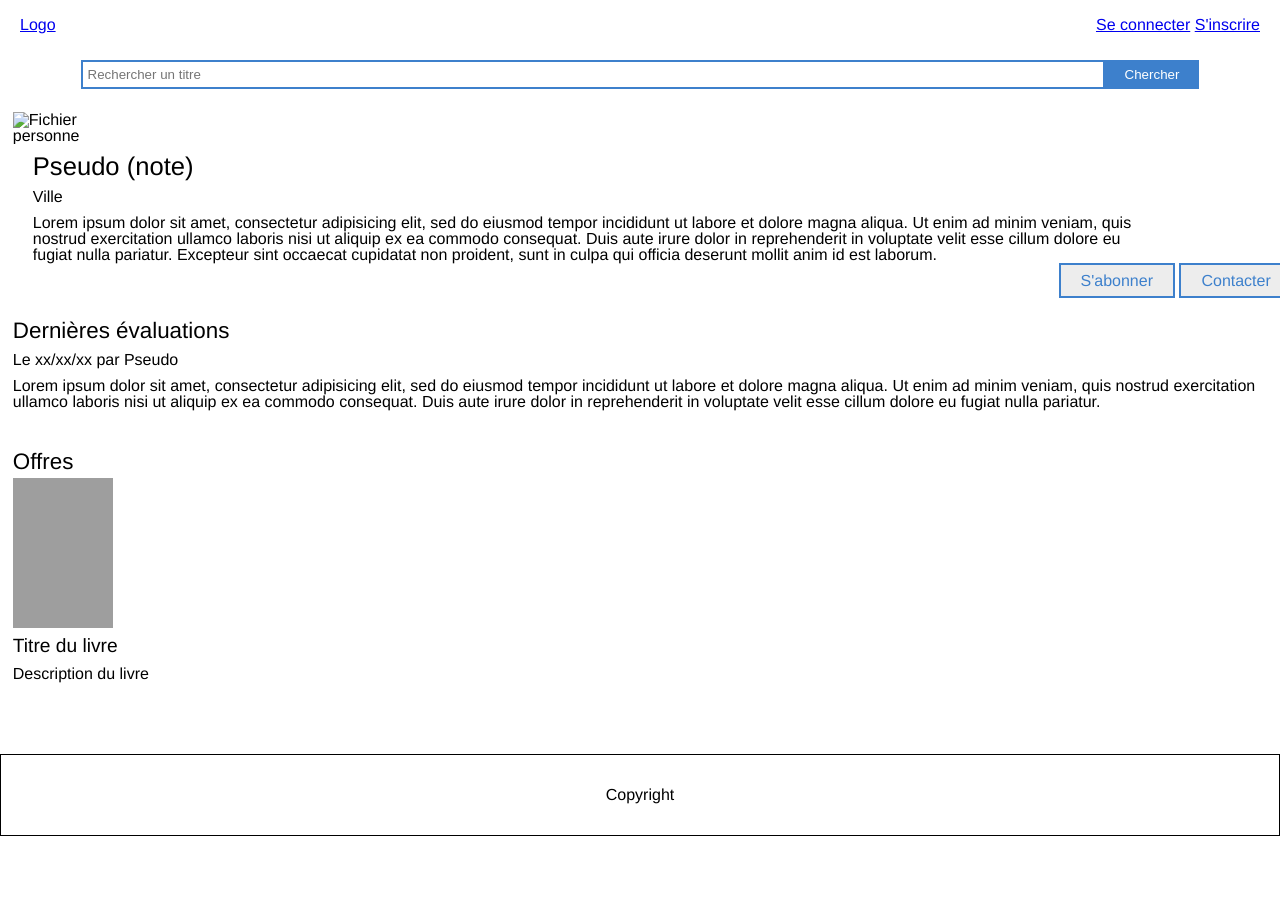
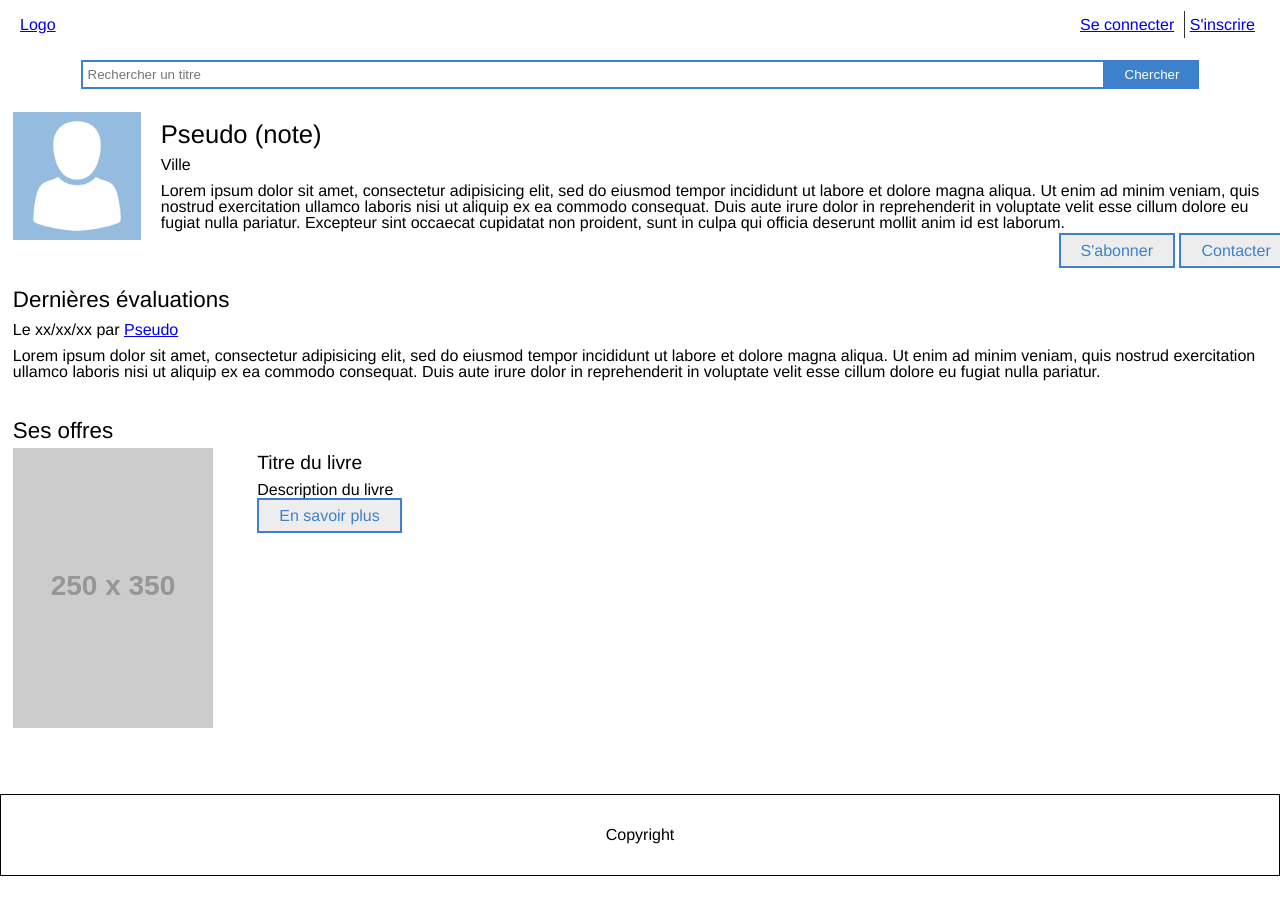
Before and after one commit to vgallien/ihm-livres, a Jekyll site: the page built from utilisateur/index.html, in a window 1280 px wide. Built offline with Jekyll 4.4.1, drawn with Linux system fonts in a browser that asks for light colours; grey boxes are pictures that could not be loaded.

Commit message:
finition de la partie utilisateur

```diff
--- a/_includes/searchBar.html
+++ b/_includes/searchBar.html
@@ -1,4 +1,6 @@
 <div class="searchBar">
-    <input type="search" placeholder="Rechercher un titre" /><!--
-    --><input type="button" value="Chercher" />
+    <form action="{{ site.baseurl }}/recherche">
+        <input type="search" placeholder="Rechercher un titre" /><!--
+        --><input type="submit" value="Chercher" />
+    </form>
 </div>
--- a/css/main.css
+++ b/css/main.css
@@ -55,9 +55,10 @@ body {
 .header-nav {
   float: right;
 }
-.header-nav > li {
-  display: inline-block;
+.header-nav > a {
+  padding: 5px; box-sizing: border-box;
 }
+.header-nav > a ~ a { border-left: 1px solid #333; }
 
 select {
     display: block;
@@ -138,7 +139,8 @@ select {
     padding: 5px;
     border: 2px solid #3D80CC;
 }
-.searchBar input[type=button] {
+.searchBar input[type=button],
+.searchBar input[type=submit] {
     color: #fff;
     padding: 7px 20px;
     background-color: #3D80CC;
--- a/livre/index.html
+++ b/livre/index.html
@@ -2,7 +2,9 @@
 layout: defaultWithSearchBar
 ---
 
-<a href="{{ site.baseurl }}/recherche" title="Retour aux résultats">Retour aux résultats</a>
+<div class="container">
+    <a href="{{ site.baseurl }}/recherche" title="Retour aux résultats">Retour aux résultats</a>
+</div>
 <section class="livre-infos">
     <div class="container">
         <h1>Titre du livre</h1>
@@ -33,7 +35,7 @@ layout: defaultWithSearchBar
         <h2>Annonces</h2>
         <div class="resultat">
             <a class="btn-details" href="{{ site.baseurl }}/details" title="Voir l'offre">Détails</a>
-            <p>Pseudo (note)</p>
+            <p><a href="{{ site.baseurl }}/utilisateur" title="En savoir plus">Pseudo (note)</a></p>
             <p>Localité - Mode de livraison</p>
             <p>Description de l'offre</p>
         </div>
--- a/recherche/index.html
+++ b/recherche/index.html
@@ -36,13 +36,14 @@ layout: defaultWithSearchBar
             <div class="livre-description">
                 <h1>Titre du livre recherché</h1>
                 <p>Description du livre</p>
+                <a href="{{ site.baseurl }}/livre" title="En savoir plus">En savoir plus</a>
             </div>
         </div>
         <div class="resultats-liste">
             {% for i in (1..5) %}
             <div class="resultat">
                 <a class="btn-details" href="{{ site.baseurl }}/details" title="Voir l'offre">Détails</a>
-                <p>Pseudo (note)</p>
+                <p><a href="{{ site.baseurl }}/utilisateur" title="En savoir plus">Pseudo (note)</a></p>
                 <p>Localité - Mode de livraison</p>
                 <p>Description de l'offre</p>
             </div>
--- a/utilisateur/index.html
+++ b/utilisateur/index.html
@@ -5,11 +5,9 @@ layout: defaultWithSearchBar
 <section class="infos-user">
     <div class="container">
         <div class="user-image">
-            <img src="images/avatar.png" alt="Fichier personne" title="Fichier personne" />
-        </div>
-        <!--
-                -->
-        <div class="user-infos">
+            <img src="{{ site.baseurl }}/images/avatar.png" alt="Fichier personne" title="Fichier personne" />
+        </div><!--
+        --><div class="user-infos">
             <h1>Pseudo (note)</h1>
             <p>Ville</p>
             <p>
@@ -26,7 +24,7 @@ layout: defaultWithSearchBar
 <section>
     <div class="container">
         <h2>Dernières évaluations</h2>
-        <p>Le xx/xx/xx par Pseudo</p>
+        <p>Le xx/xx/xx par <a href="{{ site.baseurl }}/utilisateur" title="En savoir plus">Pseudo</a></p>
         <p>
             Lorem ipsum dolor sit amet, consectetur adipisicing elit, sed do eiusmod tempor incididunt ut labore et dolore magna aliqua. Ut enim ad minim veniam, quis nostrud exercitation ullamco laboris nisi ut aliquip ex ea commodo consequat. Duis aute irure dolor
             in reprehenderit in voluptate velit esse cillum dolore eu fugiat nulla pariatur.
@@ -35,11 +33,14 @@ layout: defaultWithSearchBar
 </section>
 <section>
     <div class="container">
-        <h2>Offres</h2>
-        <div>
-            <img src="https://picsum.photos/100/150/?random" alt="Livre" title="Livre" />
+        <h2>Ses offres</h2>
+        <div class="livre-image">
+            {% include livre.html %}
         </div>
-        <h3>Titre du livre</h3>
-        <p>Description du livre</p>
+        <div class="livre-description">
+            <h3>Titre du livre</h3>
+            <p>Description du livre</p>
+            <a class="btn" href="{{ site.baseurl }}/details" title="En savoir plus">En savoir plus</a>
+        </div>
     </div>
 </section>
```
Also changed, not shown: details/index.html (+7 -4 lines).
